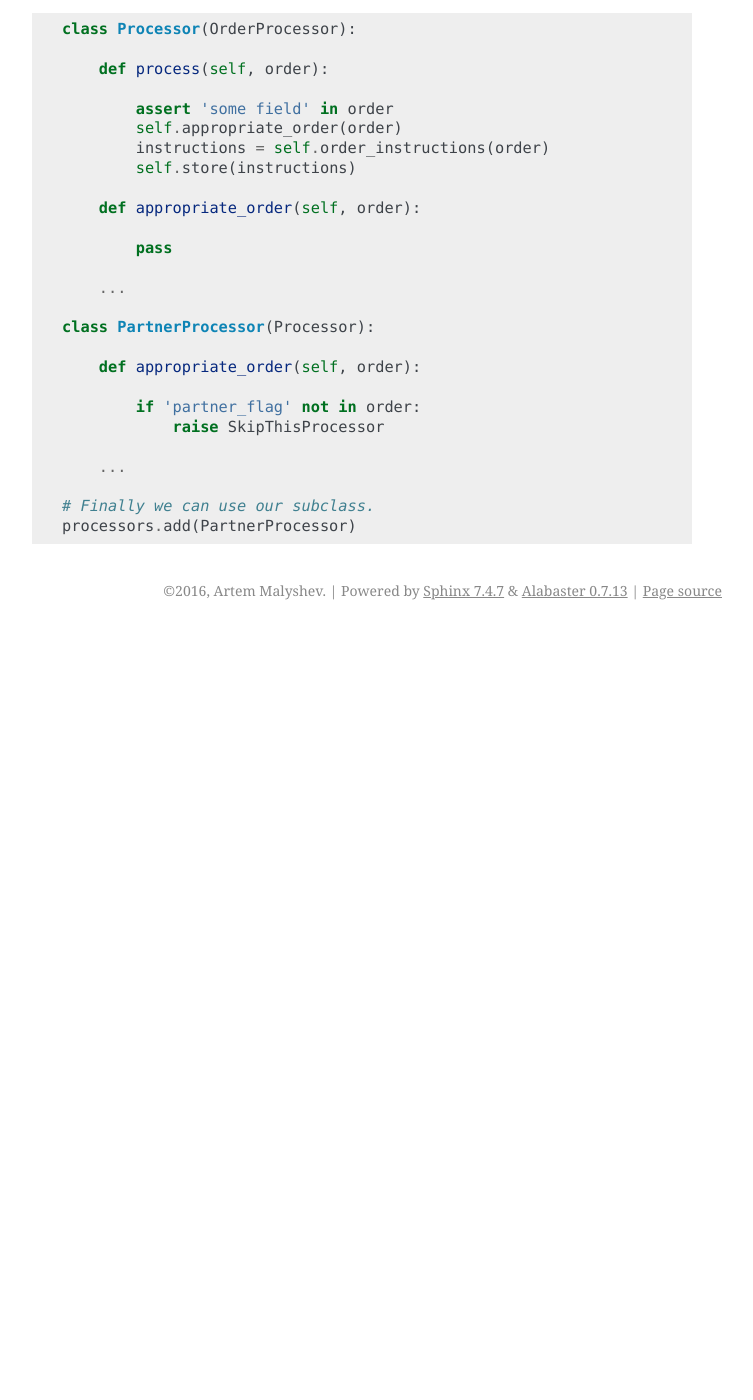
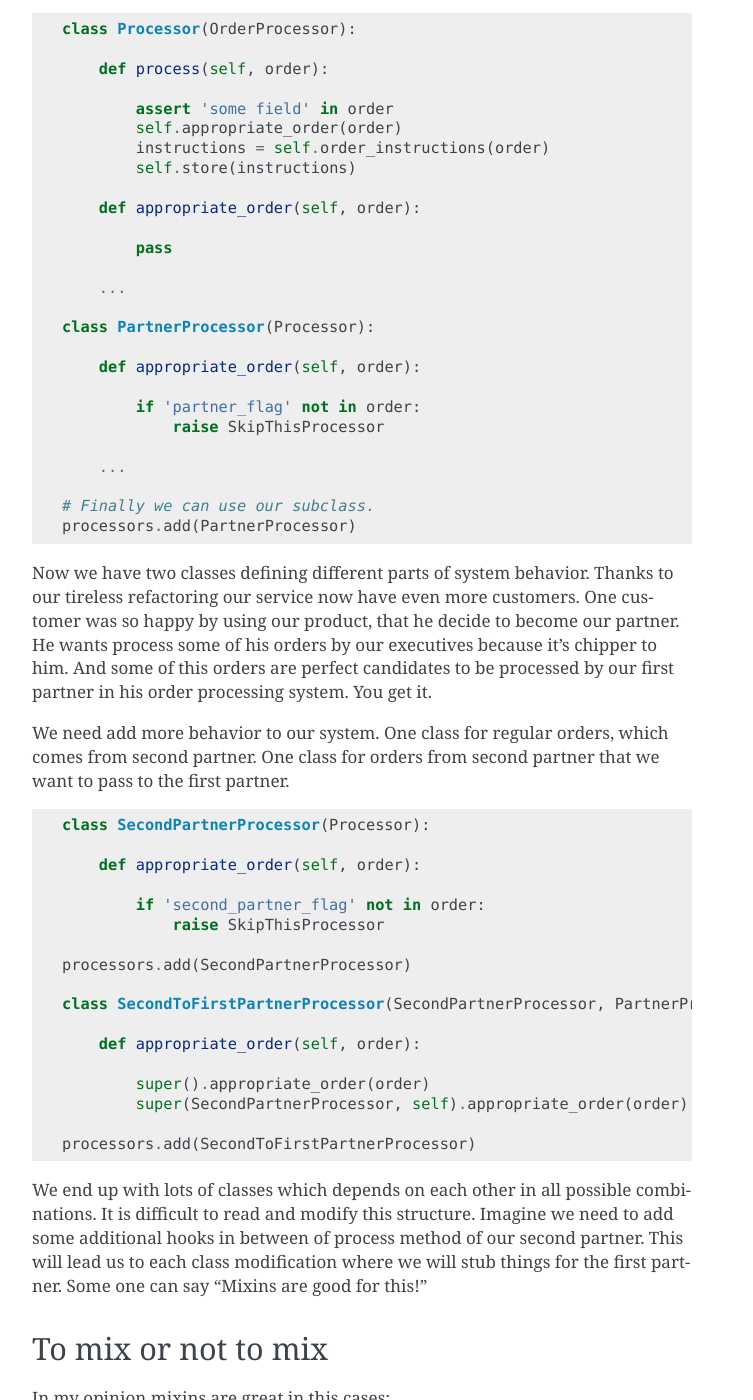
Before and after one commit to proofit404/dependencies, a Sphinx documentation site: the page built from docs/tutorial.rst, in a window 1280 px wide and 1400 px high, scrolled down 2373 px. Shown: the whole window, without its empty margins (388-1141 px from the left). Built offline with Sphinx 7.4.7, drawn with Linux system fonts in a browser that asks for light colours; before the commit the page ends 3003 px from its top, so only the background shows below that; some of the changed text lies outside the part shown.

Commit message:
Add second partner and mixins chapter.

```diff
--- a/docs/tutorial.rst
+++ b/docs/tutorial.rst
@@ -73,9 +73,9 @@
             for params in order.items:
                 requests.post(self.api_endpoint, **params)
 
-Customer's delivery department needs more detailed instructions that
+Partner's delivery department needs more detailed instructions that
 ours.  We need a special place in our codebase where we can write this
-additional behavior for our customer.  We need to extend ``Processor``
+additional behavior for our partner.  We need to extend ``Processor``
 class API one more time.  Also we need to change some methods
 signatures so they can work with this new data flow.
 
@@ -111,7 +111,7 @@
         ...
 
 Now we need to figure out what orders are processed ourselves and what
-orders are processed by our customer.  Yep, we will add more methods
+orders are processed by our partner.  Yep, we will add more methods
 to your classes.  Lets say we will look at the order content.  Then we
 send a signal to our frame work if we want to skip this processor and
 try another one.  This logic make sense only for ``PartnerProcessor``
@@ -148,3 +148,82 @@
 
     # Finally we can use our subclass.
     processors.add(PartnerProcessor)
+
+Now we have two classes defining different parts of system behavior.
+Thanks to our tireless refactoring our service now have even more
+customers.  One customer was so happy by using our product, that he
+decide to become our partner.  He wants process some of his orders by
+our executives because it's chipper to him.  And some of this orders
+are perfect candidates to be processed by our first partner in his
+order processing system.  You get it.
+
+We need add more behavior to our system.  One class for regular orders,
+which comes from second partner.  One class for orders from second
+partner that we want to pass to the first partner.
+
+.. code:: python
+
+    class SecondPartnerProcessor(Processor):
+
+        def appropriate_order(self, order):
+
+            if 'second_partner_flag' not in order:
+                raise SkipThisProcessor
+
+    processors.add(SecondPartnerProcessor)
+
+    class SecondToFirstPartnerProcessor(SecondPartnerProcessor, PartnerProcessor):
+
+        def appropriate_order(self, order):
+
+            super().appropriate_order(order)
+            super(SecondPartnerProcessor, self).appropriate_order(order)
+
+    processors.add(SecondToFirstPartnerProcessor)
+
+We end up with lots of classes which depends on each other in all
+possible combinations.  It is difficult to read and modify this
+structure.  Imagine we need to add some additional hooks in between of
+process method of our second partner.  This will lead us to each
+class modification where we will stub things for the first partner.
+Some one can say "Mixins are good for this!"
+
+To mix or not to mix
+--------------------
+
+In my opinion mixins are great in this cases:
+
+- mixin class is self containing (no overlapping with another mixins)
+- it add functionality based on your own class characteristics
+
+They not so great where you define concrete behavior in mixins and
+then try to build concrete units from this separate behavior by using
+multiple inheritance and writing adapter methods.  If you saw Django
+class based views implementation, you know what I'm talking about.
+
+We will end up with something like this, if we will use this
+technique:
+
+.. code:: python
+
+    class SecondToFirstPartnerProcessor(
+            AppropriateSecondToFirstPartnerMixin,
+            APIStorageMixin,
+            DeliveryInstructionsMixin,
+            ProcessMixin,
+            OrderProcessor):
+        pass
+
+    processors.add(SecondToFirstPartnerProcessor)
+
+If I see this class first time, I'll have no idea what he's doing.
+It's hard to figure out execution chain because of many overlapping
+methods.  ``APIStorageMixin`` define methods used in ``ProcessMixin``.
+When you read ``ProcessMixin`` code it looks like ``self.something(``
+comes from nowhere.  ``DeliveryInstructionsMixin`` override
+``ProcessMixin`` methods.  When you read ``ProcessMixin`` code it
+looks like it do something else until you realize it was overwritten
+in the upper class.  Your awesome IDE can't get you this information
+since ``DeliveryInstructionsMixin`` method usage is outside of
+``SecondToFirstPartnerProcessor`` context.  It's hard to work with
+this code.
```
